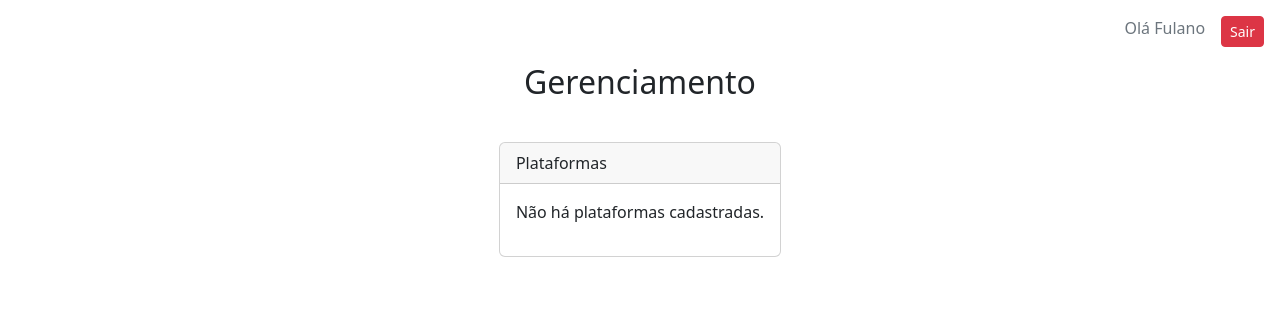
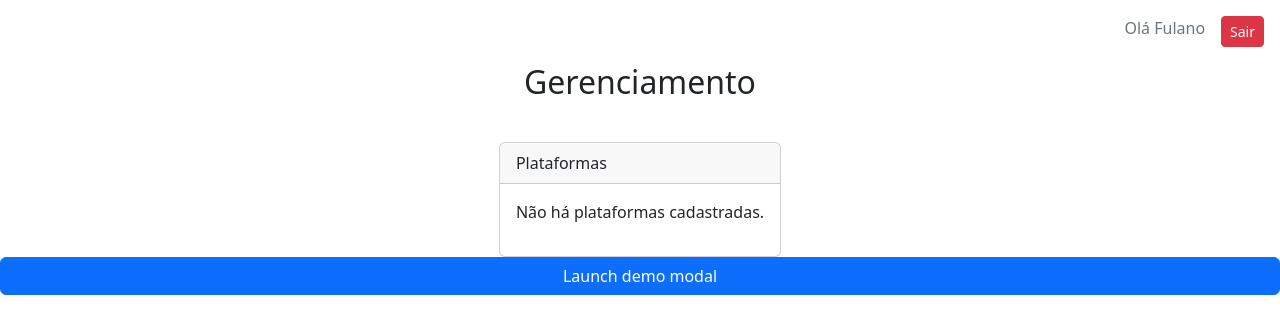
Before and after one commit to kchevarria/pactodeouro.bet, a PHP site: page /management.php in a window 1280 px wide. Shown: the top 334 px of the page. Run offline with PHP 8.4, Linux system fonts and the light colour scheme; the visitor is signed in with stand-in values (Sample User, id 1); data that the repository does not hold is empty; a stand-in replaces the project's code that opens the database connection.

Commit message:
modal
inclusao de modal para inserir plataforma

```diff
--- a/management.php
+++ b/management.php
@@ -8,19 +8,8 @@ if (!isset($_SESSION['logado']) || $_SESSION['logado'] !== true) {
 
 // require_once 'controller/connection.php'; // Descomente se precisar de conexão com o banco
 ?>
-
 <!DOCTYPE html>
 <html lang="pt-BR">
-
-<head>
-    <meta charset="UTF-8">
-    <title>Área de Gerenciamento</title>
-    <link rel="shortcut icon" href="./images/ouro.png" type="image/x-icon">
-
-    <!-- BOOTSTRAP -->
-    <link href="https://cdn.jsdelivr.net/npm/bootstrap@5.3.4/dist/css/bootstrap.min.css" rel="stylesheet" integrity="sha384-DQvkBjpPgn7RC31MCQoOeC9TI2kdqa4+BSgNMNj8v77fdC77Kj5zpWFTJaaAoMbC" crossorigin="anonymous">
-    <script src="https://cdn.jsdelivr.net/npm/bootstrap@5.3.4/dist/js/bootstrap.bundle.min.js" integrity="sha384-YUe2LzesAfftltw+PEaao2tjU/QATaW/rOitAq67e0CT0Zi2VVRL0oC4+gAaeBKu" crossorigin="anonymous"></script>
-</head>
 
 <head>
     <meta charset="UTF-8">
@@ -84,6 +73,29 @@ if (!isset($_SESSION['logado']) || $_SESSION['logado'] !== true) {
             </div>
         </div>
     </div>
+    <!-- Button trigger modal -->
+    <button type="button" class="btn btn-primary" data-bs-toggle="modal" data-bs-target="#exampleModal">
+        Launch demo modal
+    </button>
+
+    <!-- Modal -->
+    <div class="modal fade" id="exampleModal" tabindex="-1" aria-labelledby="exampleModalLabel" aria-hidden="true">
+        <div class="modal-dialog">
+            <div class="modal-content">
+                <div class="modal-header">
+                    <h1 class="modal-title fs-5" id="exampleModalLabel">Modal title</h1>
+                    <button type="button" class="btn-close" data-bs-dismiss="modal" aria-label="Close"></button>
+                </div>
+                <div class="modal-body">
+                    ...
+                </div>
+                <div class="modal-footer">
+                    <button type="button" class="btn btn-secondary" data-bs-dismiss="modal">Close</button>
+                    <button type="button" class="btn btn-primary">Save changes</button>
+                </div>
+            </div>
+        </div>
+    </div>
     <!--
 <h3>Criar novo usuário (uso temporário)</h3>
 <form method="POST">
@@ -121,7 +133,7 @@ if (isset($_POST['criar_usuario'])) {
 -->
     <script>
         function logout() {
-            window.location.href = ".controller/logout.php";
+            window.location.href = "./controller/logout.php";
         }
 
         function gerenciarPlataformas() {
```
